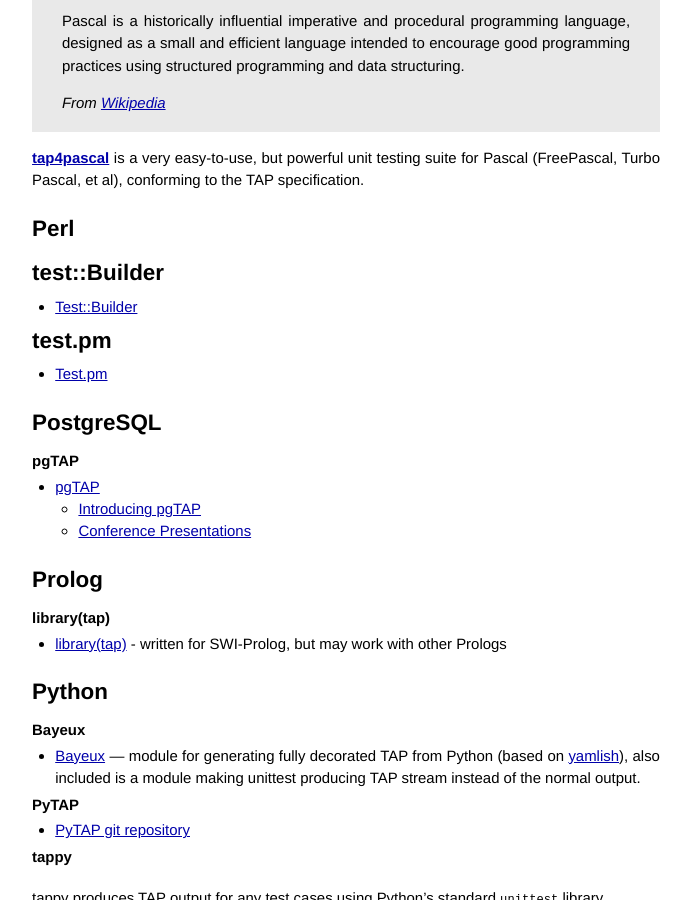
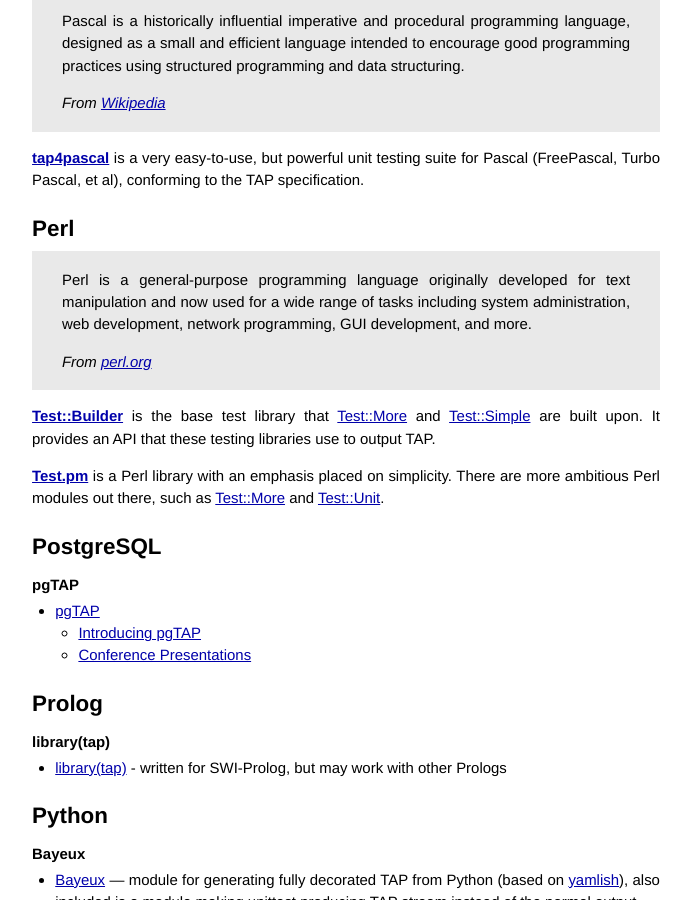
Before and after one commit to TestAnything/testanything.github.io, a Jekyll site: the page built from producers.md, in a window 1280 px wide and 900 px high, scrolled down 4987 px. Shown: the whole window, without its empty margins (294-985 px from the left). Built offline with Jekyll 4.4.1, drawn with Linux system fonts in a browser that asks for light colours; Markdown is read by kramdown in place of the engine named in the settings.

Commit message:
Update Perl producers section.

```diff
--- a/producers.md
+++ b/producers.md
@@ -317,13 +317,24 @@
 <a id="perl"></a>
 ## Perl
 
-## test::Builder
+> Perl is a general-purpose programming language originally developed for
+> text manipulation and now used for a wide range of tasks including
+> system administration, web development, network programming,
+> GUI development, and more.
+>
+> *From [perl.org](http://perldoc.perl.org/perlintro.html)*
 
--    [Test::Builder](http://search.cpan.org/perldoc?Test::Builder)
+**[Test::Builder](http://search.cpan.org/perldoc?Test::Builder)** is the
+base test library that
+[Test::More](http://perldoc.perl.org/Test/More.html) and
+[Test::Simple](http://perldoc.perl.org/Test/Simple.html) are built upon.
+It provides an API that these testing libraries use to output TAP.
 
-## test.pm
-
--    [Test.pm](http://search.cpan.org/dist/Test)
+**[Test.pm](http://search.cpan.org/dist/Test/lib/Test.pm)** is a Perl
+library with an emphasis placed on simplicity.
+There are more ambitious Perl modules out there, such as
+[Test::More](http://perldoc.perl.org/Test/More.html) and
+[Test::Unit](http://search.cpan.org/perldoc?Test%3A%3AUnit).
 
 <a id="postresql"></a>
 ## PostgreSQL
```
